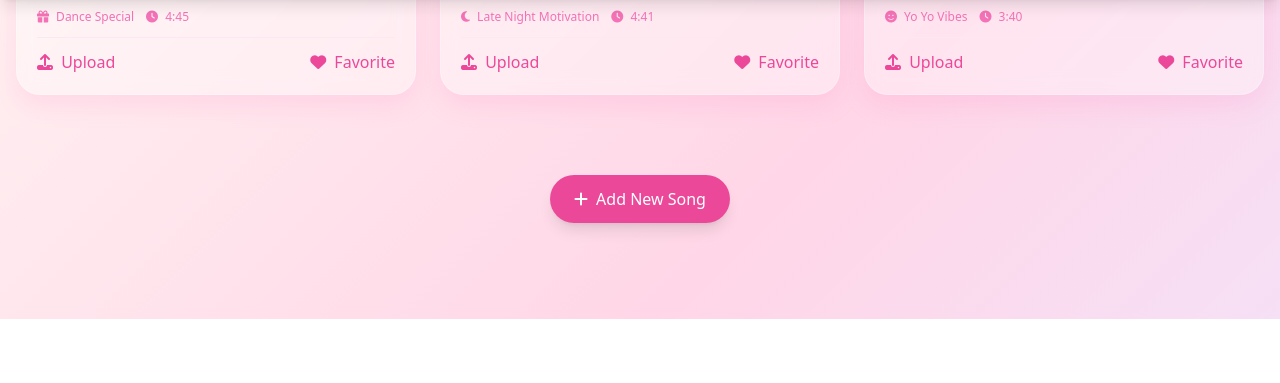
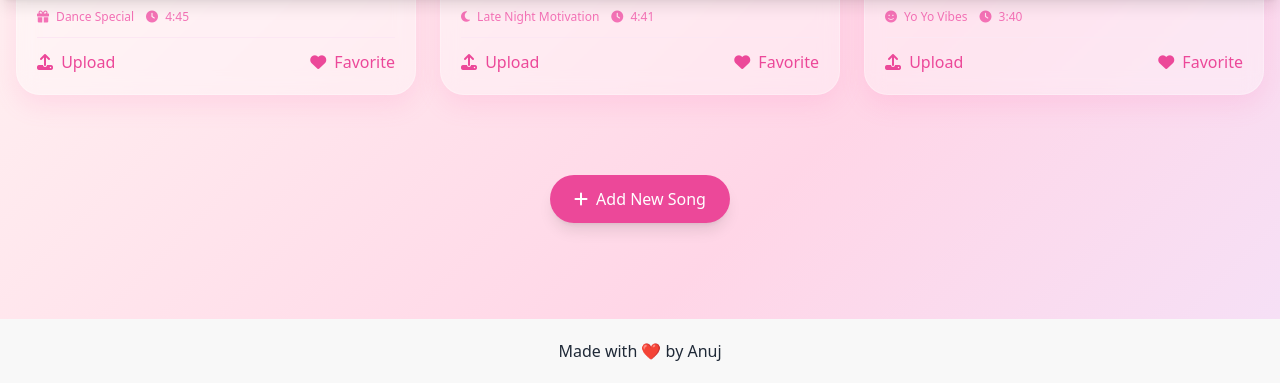
Before and after one commit to AnujCooks/Happy-Birthday-Dev, a plain HTML site: page song.html in a window 1280 px wide. Shown: the part 873-1256 px from the top of the page. Before the commit the page ends 1192 px from the top, so only its background shows below. Drawn offline with nearby package versions, Linux system fonts and the light colour scheme.

Commit message:
Update song.html

```diff
--- a/song.html
+++ b/song.html
@@ -730,5 +730,8 @@ playBtn.addEventListener('click', function(e) {
             });
         });
     </script>
+    <footer style="background-color: #f8f8f8; padding: 20px 0; text-align: center; position: relative; bottom: 0; width: 100%;">
+  <p style="margin: 0;">Made with ❤️ by Anuj</p>
+</footer>
 </body>
 </html>
```
